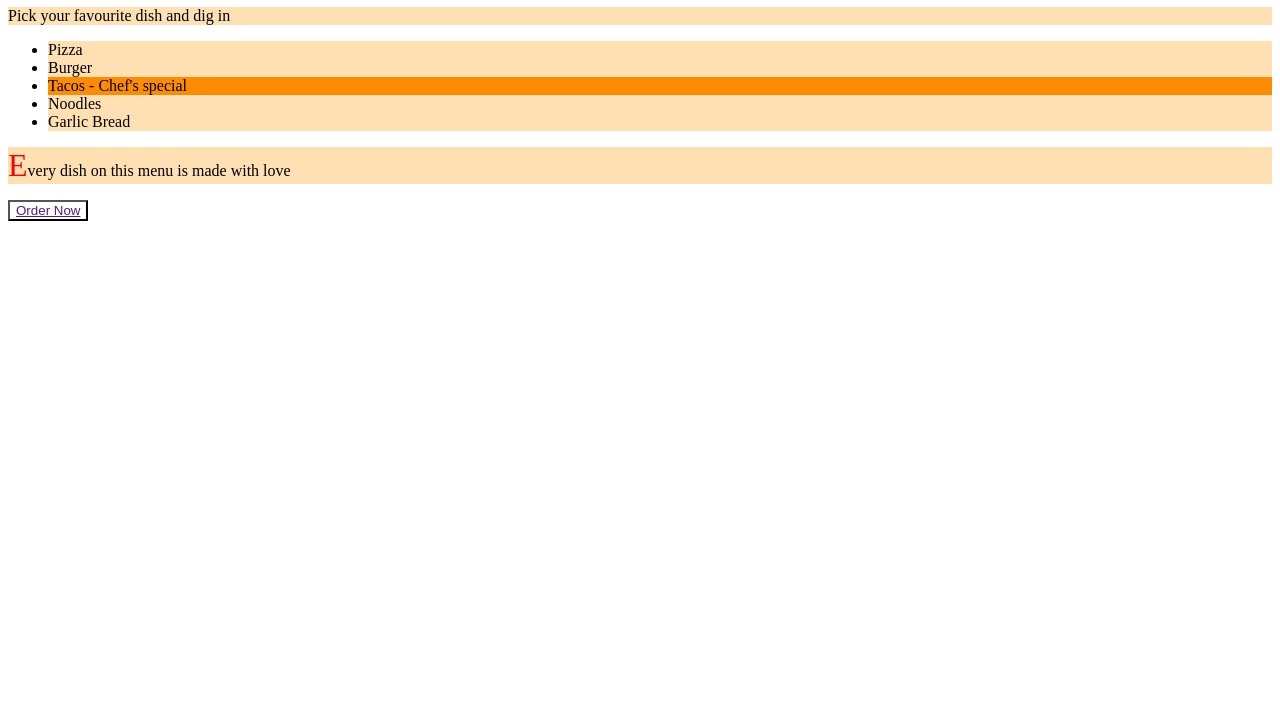
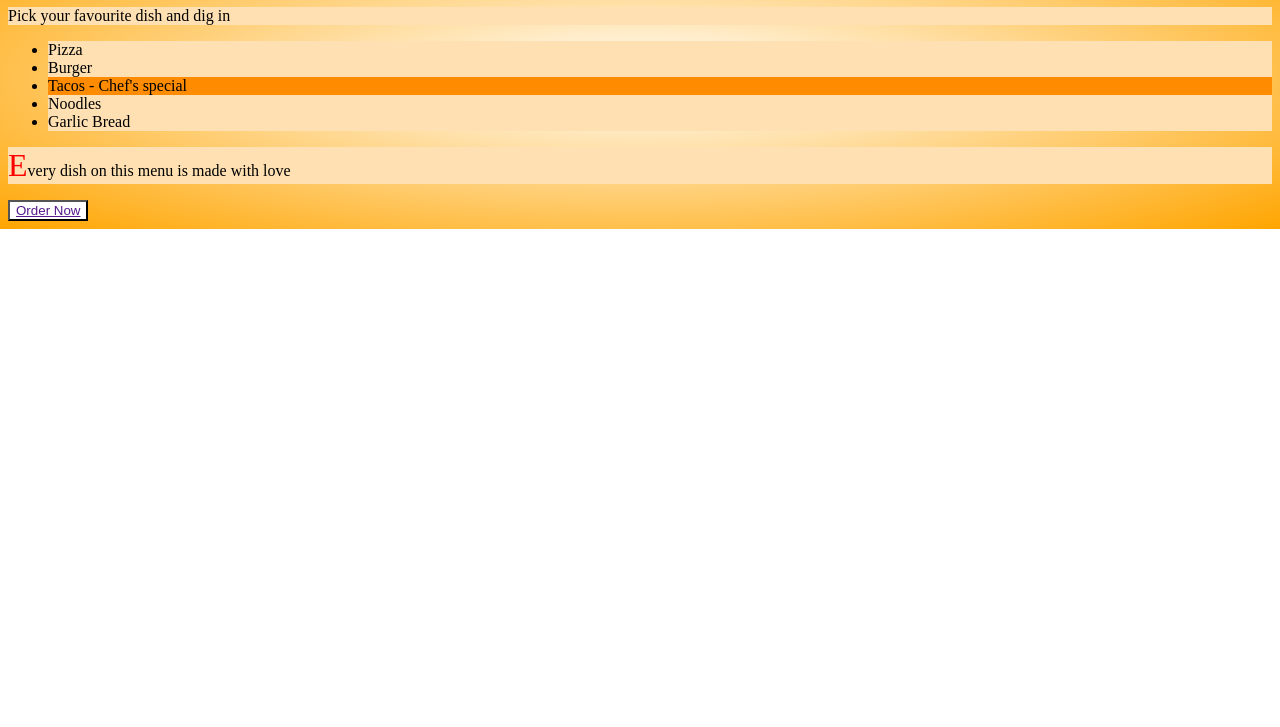
Before and after one commit to sadeem-sf/Ai-Coding-Grandmaster, a plain HTML site: page Module 2/Lesson 4/Classroom activites/index.html in a window 1280 px wide. Shown: the part 73-800 px from the top of the page. Drawn offline with Linux system fonts and the light colour scheme.

Commit message:
projectooo

```diff
--- a/Module 2/Lesson 4/Classroom activites/index.html
+++ b/Module 2/Lesson 4/Classroom activites/index.html
@@ -5,6 +5,10 @@
     <meta name="viewport" content="width=device-width, initial-scale=1.0">
     <title>Css Advenced Selecters</title>
     <style>
+        body{
+            background-image: radial-gradient(white, orange);
+            background-repeat:  no-repeat;
+        }
         h1,p{
             background-color: #ffe0b2;
         }
```
